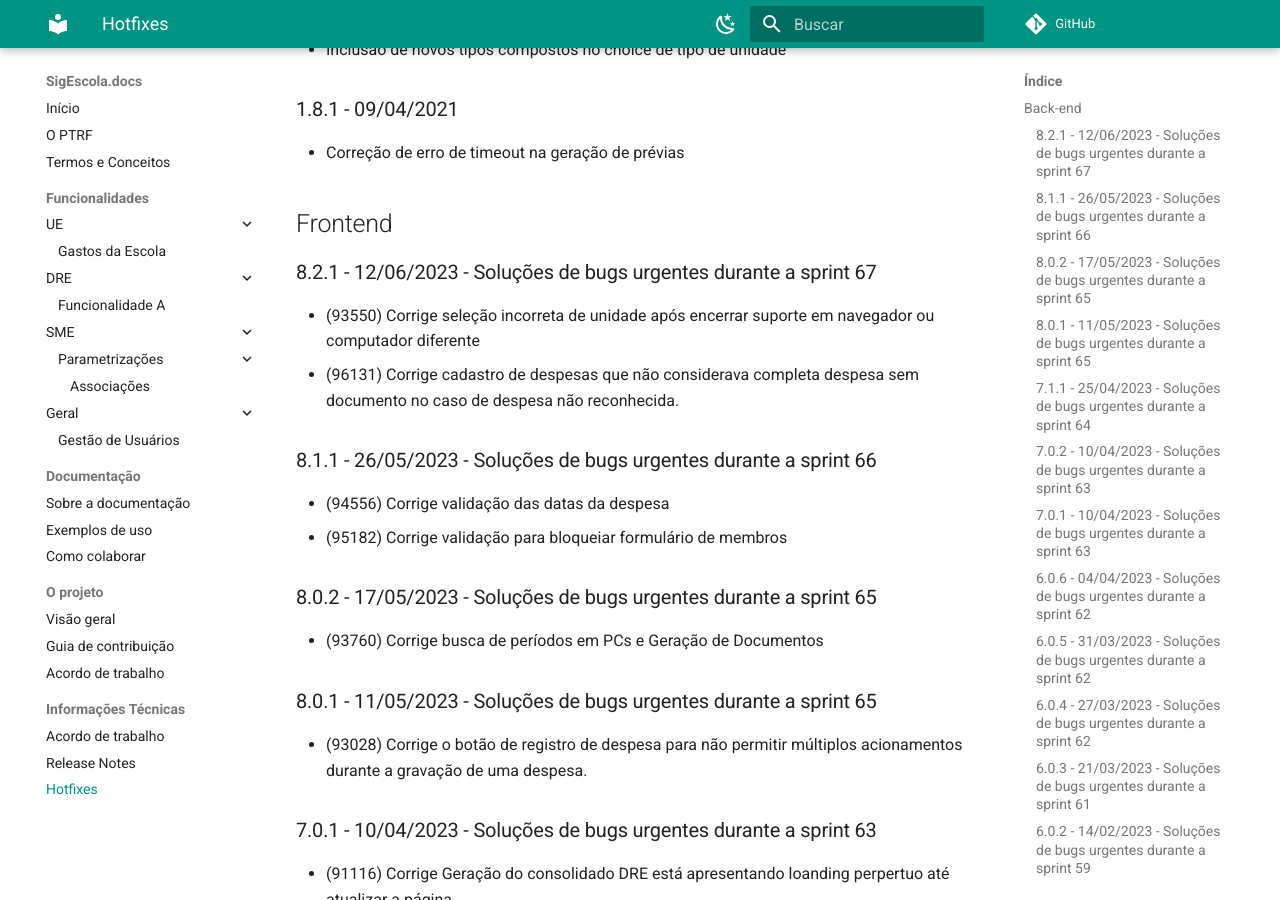
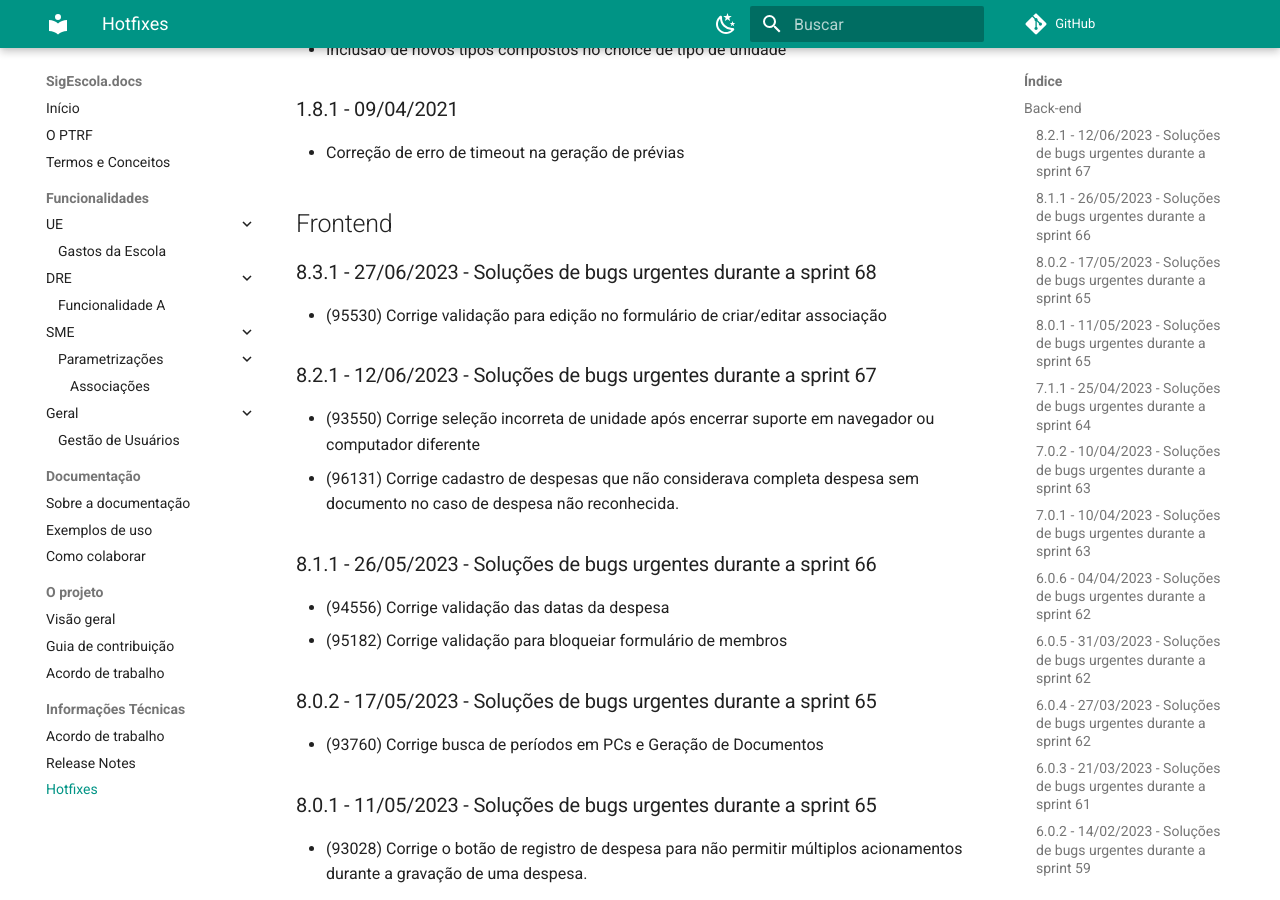
Before and after one commit to prefeiturasp/SME-PTRF-Docs, an MkDocs documentation site: the page built from docs/projeto/hotfixes.md, in a window 1280 px wide and 900 px high, scrolled down 8908 px. Built offline with MkDocs 1.6.1 and Material for MkDocs 9.7.7, drawn with Linux system fonts in a browser that asks for light colours; comment, search, counter and statistics services are not loaded.

Commit message:
docs(8.3.1): Atualiza hotfixes.md (front)

```diff
--- a/docs/projeto/hotfixes.md
+++ b/docs/projeto/hotfixes.md
@@ -235,6 +235,9 @@
 
 ## Frontend
 
+### 8.3.1 - 27/06/2023 - Soluções de bugs urgentes durante a sprint 68
+* (95530) Corrige validação para edição no formulário de criar/editar associação
+
 ### 8.2.1 - 12/06/2023 - Soluções de bugs urgentes durante a sprint 67
 * (93550) Corrige seleção incorreta de unidade após encerrar suporte em navegador ou computador diferente
 * (96131) Corrige cadastro de despesas que não considerava completa despesa sem documento no caso de despesa não reconhecida.
```
